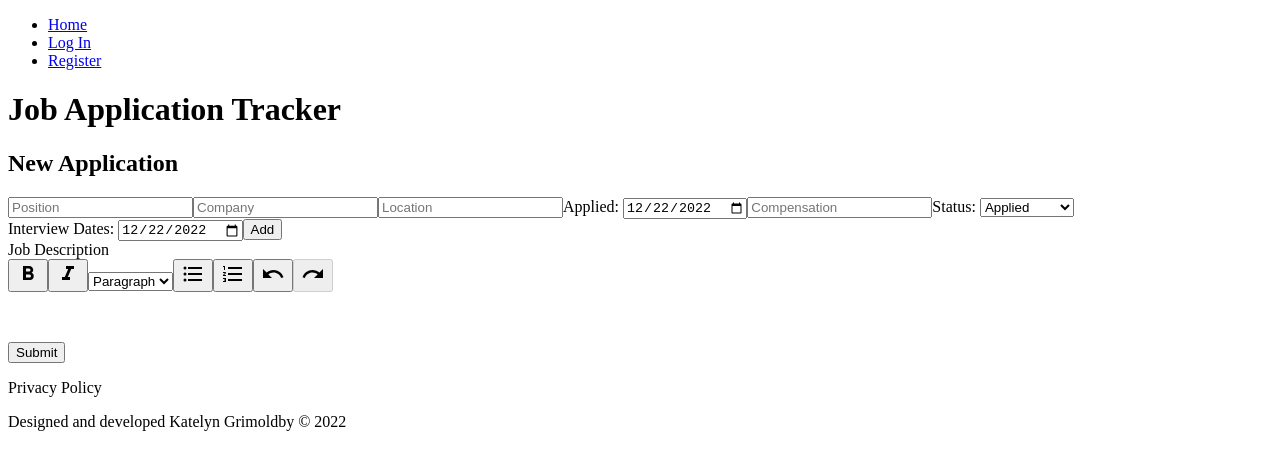
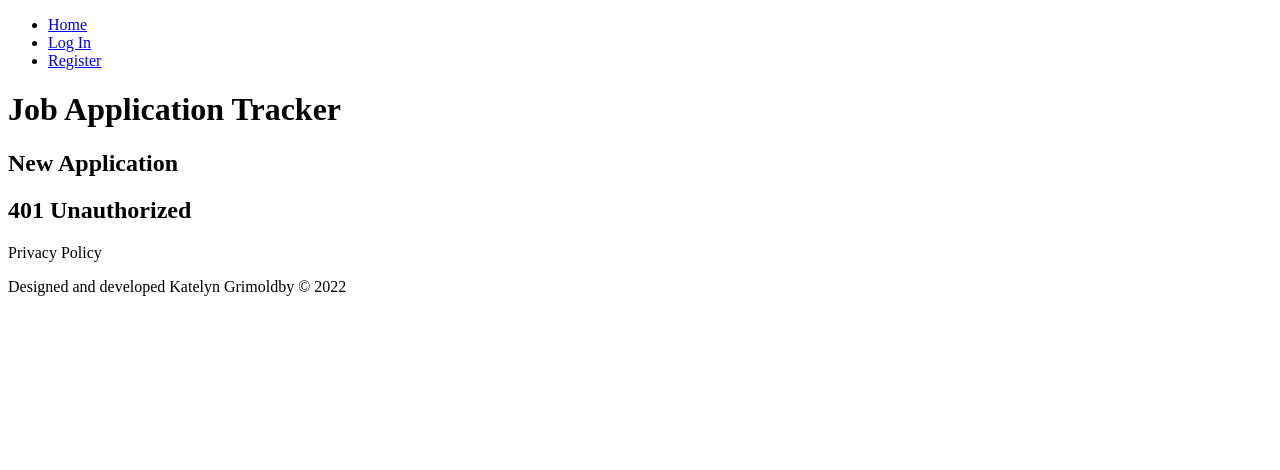
Before and after one commit to katelyngrimoldby/job-application-tracker, a React (Vite) app in the folder frontend/: page /new in a window 1280 px wide. Shown: the top 470 px of the page. Built offline with nearby package versions, Linux system fonts and the light colour scheme.

Commit message:
Add code for adding job

```diff
--- a/frontend/src/components/ApplicationForm.tsx
+++ b/frontend/src/components/ApplicationForm.tsx
@@ -1,4 +1,8 @@
 import React, { useState } from 'react';
+import { useNavigate } from 'react-router-dom';
+import { isAxiosError } from 'axios';
+import { useStateValue, addJob } from '../state';
+import { addNew } from '../services/jobs';
 import { Job } from '../types';
 import RichTextEditor from './RichTextEditor';
 
@@ -14,6 +18,7 @@ const getFormattedDate = () => {
 };
 
 const ApplicationForm = ({ content }: { content?: Job }) => {
+  const navigate = useNavigate();
   const [positionTitle, setPositionTitle] = useState(
     content ? content.positionTitle : ''
   );
@@ -34,10 +39,16 @@ const ApplicationForm = ({ content }: { content?: Job }) => {
   const [jobDescription, setJobDescription] = useState(
     content ? content.jobDescription : ''
   );
+  const [interviewDate, setInterviewDate] = useState(getFormattedDate());
+  const [error, setError] = useState('');
 
-  const [interviewDate, setInterviewDate] = useState(getFormattedDate());
+  const [{ user }, dispatch] = useStateValue();
 
-  const handleSubmit = (event: React.FormEvent<HTMLFormElement>) => {
+  if (!user) {
+    return <h2>401 Unauthorized</h2>;
+  }
+
+  const handleSubmit = async (event: React.FormEvent<HTMLFormElement>) => {
     event.preventDefault();
     const submission = {
       positionTitle,
@@ -50,36 +61,40 @@ const ApplicationForm = ({ content }: { content?: Job }) => {
       jobDescription,
     };
 
-    console.log(submission);
-    setPositionTitle('');
-    setCompany('');
-    setLocation('');
-    setApplied(getFormattedDate());
-    setCompensation('');
-    setInterviewDate(getFormattedDate());
-    setInterviews([]);
-    setJobDescription('');
+    try {
+      const job = await addNew(user.token, submission);
+      dispatch(addJob(job));
+      navigate('/');
+    } catch (err) {
+      if (isAxiosError(err)) {
+        setError(err.response?.data);
+      }
+    }
   };
 
   return (
     <form onSubmit={handleSubmit}>
+      {error && <p>{error}</p>}
       <input
         type='text'
         placeholder='Position'
         value={positionTitle}
         onChange={(event) => setPositionTitle(event.target.value)}
+        required
       />
       <input
         type='text'
         placeholder='Company'
         value={company}
         onChange={(event) => setCompany(event.target.value)}
+        required
       />
       <input
         type='text'
         placeholder='Location'
         value={location}
         onChange={(event) => setLocation(event.target.value)}
+        required
       />
       <label htmlFor='appliedDate'>Applied: </label>
       <input
```
